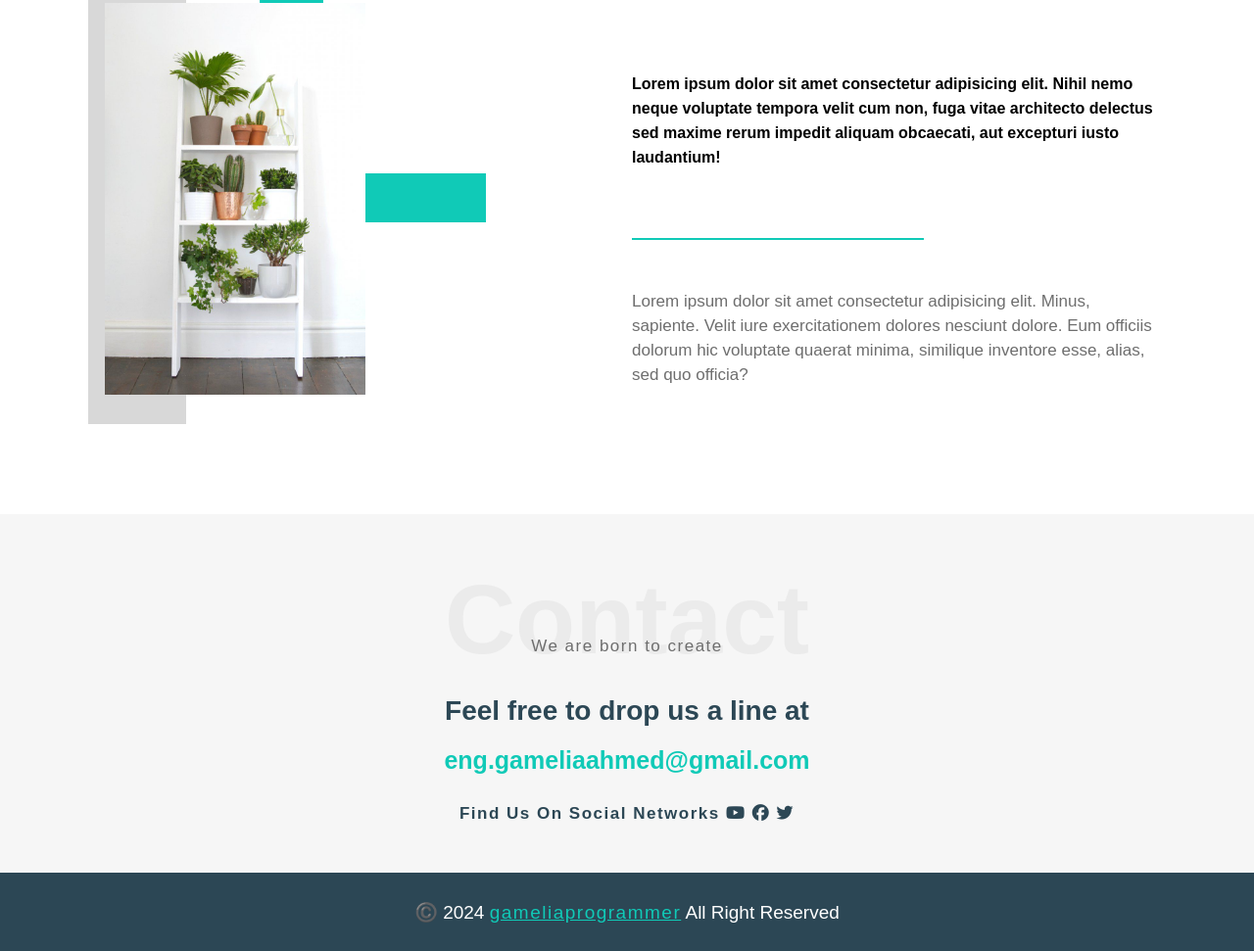
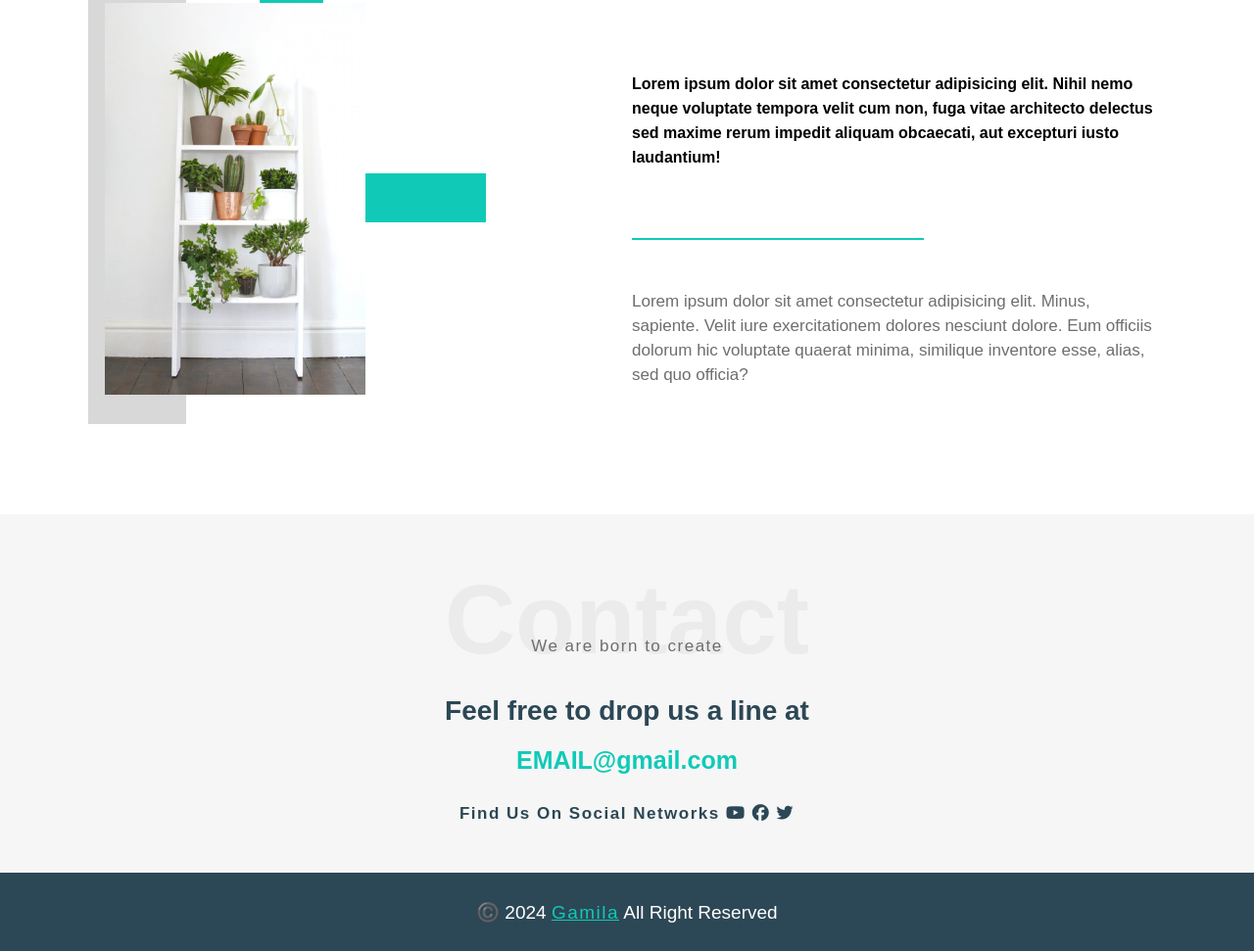
Before and after one commit to GamilaCoding/Template-1-, a plain HTML site: page index.html in a window 1280 px wide. Shown: the part 3014-3985 px from the top of the page at 98% size. Drawn offline with nearby package versions, Linux system fonts and the light colour scheme.

Commit message:
Update index.html

```diff
--- a/index.html
+++ b/index.html
@@ -206,7 +206,7 @@
         <a
           href="mailto:eng.gameliaahmed@gmail.com
             "
-          >eng.gameliaahmed@gmail.com
+          >EMAIL@gmail.com
         </a>
         <h3>
           Find Us On Social Networks <i class="fa-brands fa-youtube"></i>
@@ -220,8 +220,8 @@
     <footer>
       <p>
         ©️ 2024
-        <a target="_blank" href="https://github.com/gameliaprogrammer"
-          >gameliaprogrammer</a
+        <a target="_blank" href="https://github.com/GamilaCoding"
+          >Gamila</a
         >
         All Right Reserved
       </p>
```
